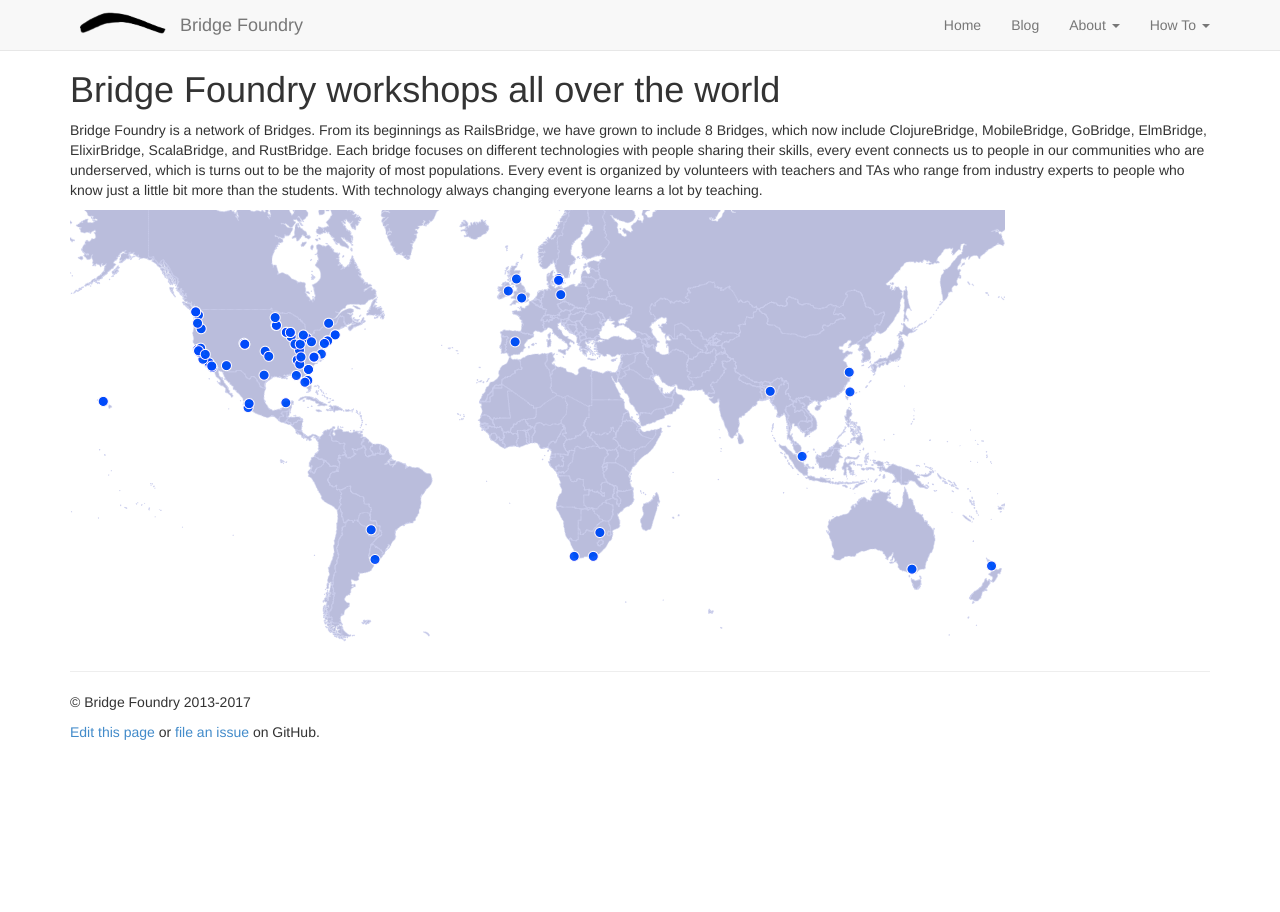
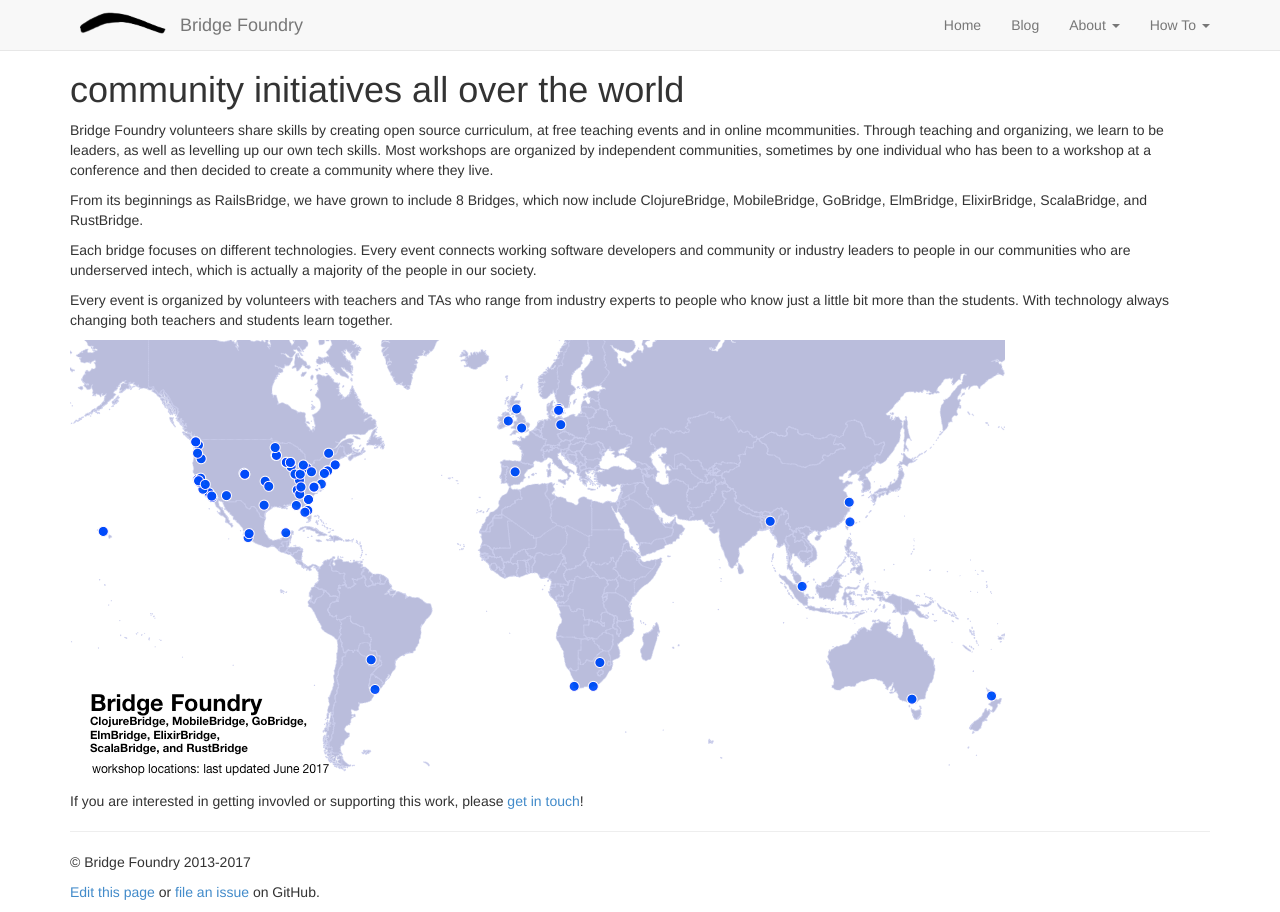
Before and after one commit to Satsaimistoowqp/bridgefoundry.github.io, a Jekyll site: the page built from _posts/2017-06-20-bridge-foundry-workshops.md, in a window 1280 px wide. Built offline with Jekyll 4.4.1, drawn with Linux system fonts in a browser that asks for light colours.

Commit message:
words on map, edited post

```diff
--- a/_posts/2017-06-20-bridge-foundry-workshops.md
+++ b/_posts/2017-06-20-bridge-foundry-workshops.md
@@ -1,17 +1,31 @@
 ---
 layout: post
-title: Bridge Foundry workshops all over the world
+title: community initiatives all over the world
 tags: draft
 ---
 
-Bridge Foundry is a network of Bridges.  From its beginnings as RailsBridge,
-we have grown to include 8 Bridges, which now include ClojureBridge, MobileBridge,
-GoBridge, ElmBridge, ElixirBridge, ScalaBridge, and RustBridge. Each bridge
-focuses on different technologies with people sharing their skills, every event
-connects us to people in our communities who are underserved, which is turns
-out to be the majority of most populations.  Every event is organized by
-volunteers with teachers and TAs who range from industry experts to people who
-know just a little bit more than the students.  With technology always changing
-everyone learns a lot by teaching.
+Bridge Foundry volunteers share skills by creating open source curriculum,
+at free teaching events and in online mcommunities. Through teaching and
+organizing, we learn to be leaders, as well as levelling up our own tech skills.
+Most workshops are organized by independent communities, sometimes by one
+individual who has been to a workshop at a conference and then decided to
+create a community where they live.
+
+From its beginnings as RailsBridge, we have grown to include 8 Bridges, which
+now include ClojureBridge, MobileBridge, GoBridge, ElmBridge, ElixirBridge,
+ScalaBridge, and RustBridge.
+
+Each bridge focuses on different technologies. Every event connects working
+software developers and community or industry leaders to people
+in our communities who are underserved intech, which is actually a majority of
+the people in our society.
+
+Every event is organized by volunteers with teachers and TAs who range
+from industry experts to people who know just a little bit more than the
+students.  With technology always changing both teachers and students learn
+together.
 
 ![map with dots all over the world](/images/blog/2017-06-workshop-map.png)
+
+If you are interested in getting invovled or supporting this work, please
+[get in touch](mailto:hello@bridgefoundry.org)!
```
Also changed, not shown: images/blog/2017-06-workshop-map.png.
